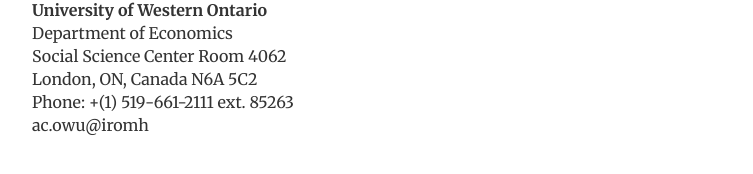
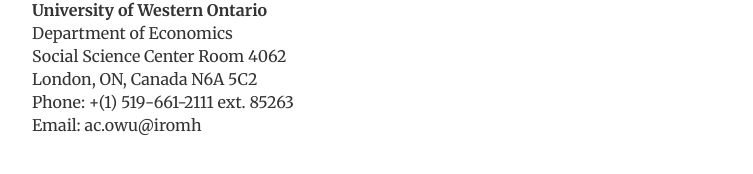
Before and after one commit to morihiroaki/morihiroaki.github.io, a Jekyll site: the page built from cv.html, in a window 1280 px wide. Shown: the part 167-341 px from the top of the page, without its empty margins (263-1016 px from the left). Built offline with Jekyll 4.4.1, drawn with Linux system fonts in a browser that asks for light colours.

Commit message:
Update cv.html

```diff
--- a/cv.html
+++ b/cv.html
@@ -17,7 +17,7 @@ description:
 				Social Science Center Room 4062<br>
 				London, ON, Canada N6A 5C2<br>
 				Phone: +(1) 519-661-2111 ext. 85263<br>
-				<span class="obfuscate">hmori@uwo.ca</span>
+				Email: <span class="obfuscate">hmori@uwo.ca</span>
 				</address>
 				</div>
 
```
